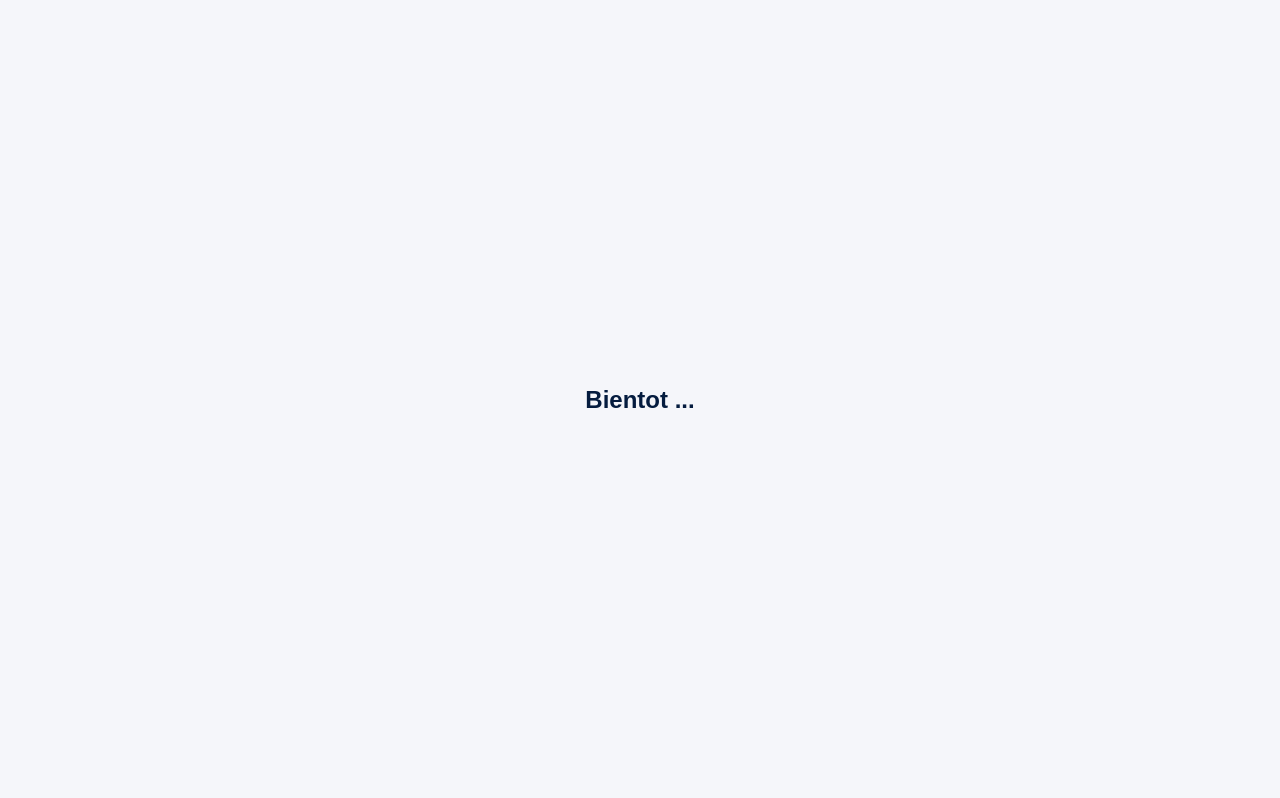
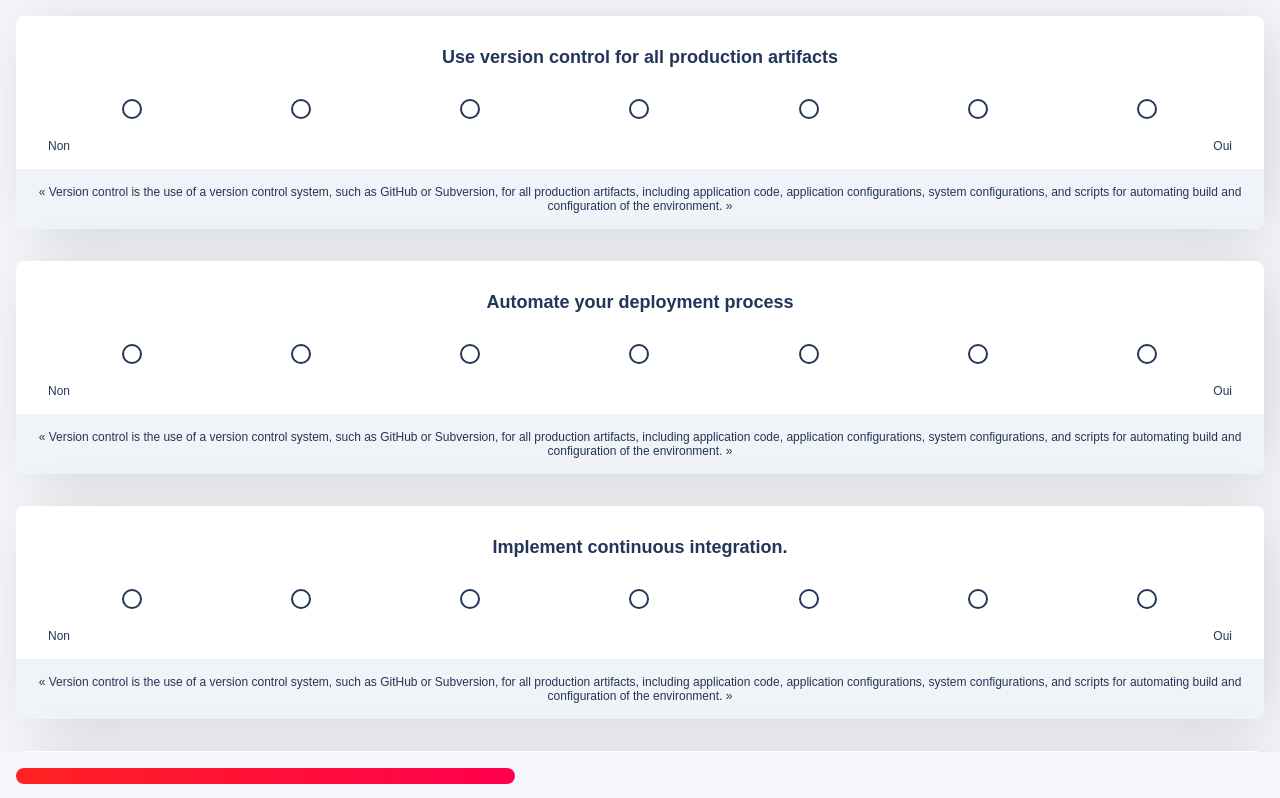
Before and after one commit to Akhilian/XLR8-assessement, a React (Create React App) app: page / in a window 1280 px wide. Shown: the top 798 px of the page. Built offline with nearby package versions, Linux system fonts and the light colour scheme; the HTML template or start-up script is replaced by a standard one.

Commit message:
Create a page with the questions

```diff
--- a/src/App.css
+++ b/src/App.css
@@ -2,16 +2,15 @@
   display: flex;
   text-align: center;
   background-color: #F5F6FA;
-  height: 100vh;
+  min-height: 100vh;
   font-size: 12px;
   font-family: 'Montserrat', sans-serif;
-
-  /* background-color: #061A37; */
+  justify-content: center;
+  color: #233558;
 }
 
 .homepage {
   display: flex;
-  flex-grow: 1;
   flex-direction: column;
   justify-content: center;
 }
@@ -20,3 +19,89 @@ h1 {
   margin: 0;
   color: #051C3F;
 }
+
+.question {
+  background-color: white;
+  margin: 1rem;
+  border-radius: 0.5rem;
+  -webkit-box-shadow: 10px 6px 58px -8px rgba(0,0,0,0.16);
+  -moz-box-shadow: 10px 6px 58px -8px rgba(0,0,0,0.16);
+  box-shadow: 10px 6px 58px -8px rgba(0,0,0,0.16);
+}
+
+.question-content {
+  padding: 1rem;
+}
+
+.available-answers {
+  display: flex;
+
+  padding: 1rem;
+  justify-content: space-around;
+}
+
+.answer-option {
+  display: flex;
+  flex-direction: column;
+}
+
+.answer-option input {
+  margin-bottom: 0.5rem;
+}
+
+input[type=radio]:checked ~ label {
+  background-color: #233558;
+  border-color: #233558;
+}
+
+label {
+  height: 1rem;
+  width: 1rem;
+  content: '';
+  position: absolute;
+  border-radius: 1rem;
+  border: 2px solid #233558;
+  background-color: white;
+}
+
+.scale {
+  padding: 0 1rem;
+
+  display: flex;
+  justify-content: space-between;
+}
+
+.description {
+  background: #F0F4F8;
+  padding: 1rem;
+
+  border-radius: 0 0 0.5rem 0.5rem;
+}
+
+.survey-progress {
+  background-color: #F5F6FA;
+
+  position: fixed;
+  bottom: 0;
+  display: flex;
+  width: 100%;
+}
+
+.progress-container {
+  padding: 1rem;
+  display: flex;
+  flex-grow: 1;
+}
+
+.progression-bar {
+
+  height: 1rem;
+  border-radius: 1rem;
+  width: 100%;
+}
+
+.progression {
+  background: linear-gradient(-90deg, #FF004E, #FF2222);;
+  height: 1rem;
+  border-radius: 1rem;
+}
--- a/src/App.js
+++ b/src/App.js
@@ -1,11 +1,12 @@
 import React from 'react';
 import './App.css';
+import Survey from './pages/Survey';
 
 function App() {
   return (
     <div className="app">
       <div className="homepage">
-        <h1>Bientot ...</h1>
+        <Survey />
       </div>
     </div>
   );
--- /dev/null
+++ b/src/components/Question.jsx
@@ -0,0 +1,60 @@
+import React, { PureComponent } from "react";
+import PropTypes from 'prop-types';
+
+export default class Question extends PureComponent {
+    render() {
+        console.log(this.props)
+        const { question, id } = this.props
+
+        return (<div className="question">
+            <div className="question-content">
+                <div className="question-asked">
+                    <h2>{question}</h2>
+                </div>
+                <div className="available-answers">
+                    <div className="answer-option">
+                        <input type="radio" id={"question-" + id + "-level-0"} name={"question-" + id} value="0" />
+                        <label htmlFor={"question-" + id + "-level-0"}></label>
+                    </div>
+                    <div className="answer-option">
+                        <input type="radio" id={"question-" + id + "-level-1"} name={"question-" + id} value="1" />
+                        <label htmlFor={"question-" + id + "-level-1"}></label>
+                    </div>
+                    <div className="answer-option">
+                        <input type="radio" id={"question-" + id + "-level-2"} name={"question-" + id} value="2" />
+                        <label htmlFor={"question-" + id + "-level-2"}></label>
+                    </div>
+                    <div className="answer-option">
+                        <input type="radio" id={"question-" + id + "-level-3"} name={"question-" + id} value="3" />
+                        <label htmlFor={"question-" + id + "-level-3"}></label>
+                    </div>
+                    <div className="answer-option">
+
+                        <input type="radio" id={"question-" + id + "-level-4"} name={"question-" + id} value="4" />
+                        <label htmlFor={"question-" + id + "-level-4"}></label>
+                    </div>
+                    <div className="answer-option">
+                        <input type="radio" id={"question-" + id + "-level-5"} name={"question-" + id} value="5" />
+                        <label htmlFor={"question-" + id + "-level-5"}></label>
+                    </div>
+                    <div className="answer-option">
+                        <input type="radio" id={"question-" + id + "-level-6"} name={"question-" + id} value="6" />
+                        <label htmlFor={"question-" + id + "-level-6"}></label>
+                    </div>
+                </div>
+                <div className="scale">
+                    <div>Non</div>
+                    <div>Oui</div>
+                </div>
+            </div>
+            <div className="description">
+            « Version control is the use of a version control system, such as GitHub or Subversion, for all production artifacts, including application code, application configurations, system configurations, and scripts for automating build and configuration of the environment. »
+            </div>
+        </div>)
+    }
+}
+
+Question.propTypes = {
+    question: PropTypes.string.isRequired,
+    id: PropTypes.number.isRequired
+};
--- /dev/null
+++ b/src/components/SurveyProgress.jsx
@@ -0,0 +1,15 @@
+import React, { PureComponent } from "react";
+
+export default class SurveyProgress extends PureComponent {
+    render() {
+        return (
+            <div className="survey-progress">
+                <div className="progress-container">
+                    <div className="progression-bar">
+                        <div className="progression" style={{width: "40%"}} />
+                    </div>
+                </div>
+            </div>
+        )
+    }
+}
--- /dev/null
+++ b/src/pages/Survey.jsx
@@ -0,0 +1,48 @@
+import React, { PureComponent, Fragment } from "react";
+import Question from "../components/Question";
+import SurveyProgress from "../components/SurveyProgress";
+
+export default class Survey extends PureComponent {
+    constructor(props) {
+        super(props)
+        this.state = {
+            questions: [
+                "Use version control for all production artifacts",
+                "Automate your deployment process",
+                "Implement continuous integration.",
+                "Use trunk-based development methods.",
+                "Implement test automation.",
+                "Support test data management. ",
+                "Shift left on security.",
+                "Implement continuous delivery (CD)",
+                "Use a loosely coupled architecture.",
+                "Architect for empowered teams.",
+                "Gather and implement customer feedback",
+                "Make the flow of work visible through the value stream.",
+                "Work in small batches.",
+                "Foster and enable team experimentation.",
+                "Have a lightweight change approval processes.",
+                "Monitor across application and infrastructure to inform business decisions.",
+                "Check system health proactively.",
+                "Improve processes and manage work with work-in-process (WIP) limits.",
+                "Visualize work to monitor quality and communicate throughout the team.",
+                "Support a generative culture (as outlined by Westrum)",
+                "Encourage and support learning. ",
+                "Support and facilitate collaboration among teams.",
+                "Provide resources and tools that make work meaningful.",
+                "Support or embody transformational leadership.",
+            ]
+        }
+    }
+
+    render() {
+        return (
+            <Fragment>
+                {this.state.questions.map((question, index) => (
+                    <Question id={index} question={question} />
+                ))}
+                <SurveyProgress />
+            </Fragment>
+        )
+    }
+}
```
